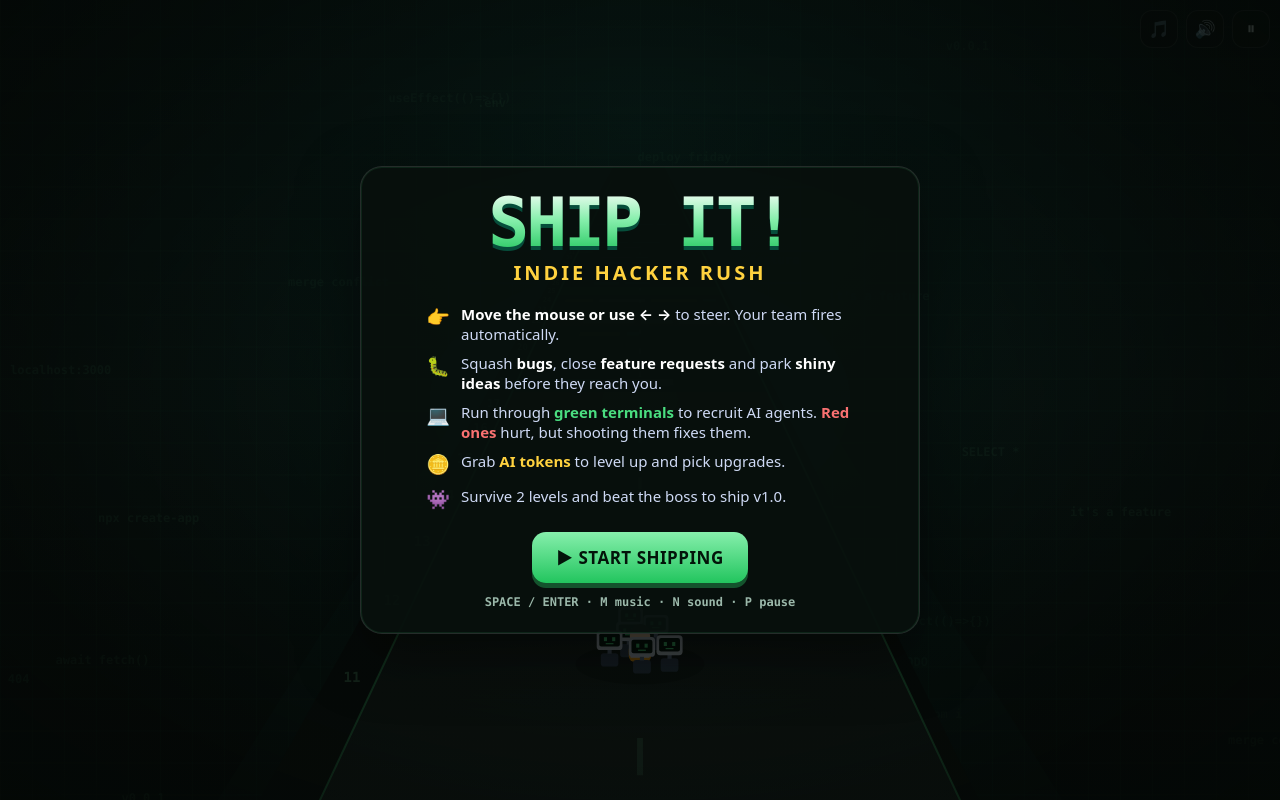
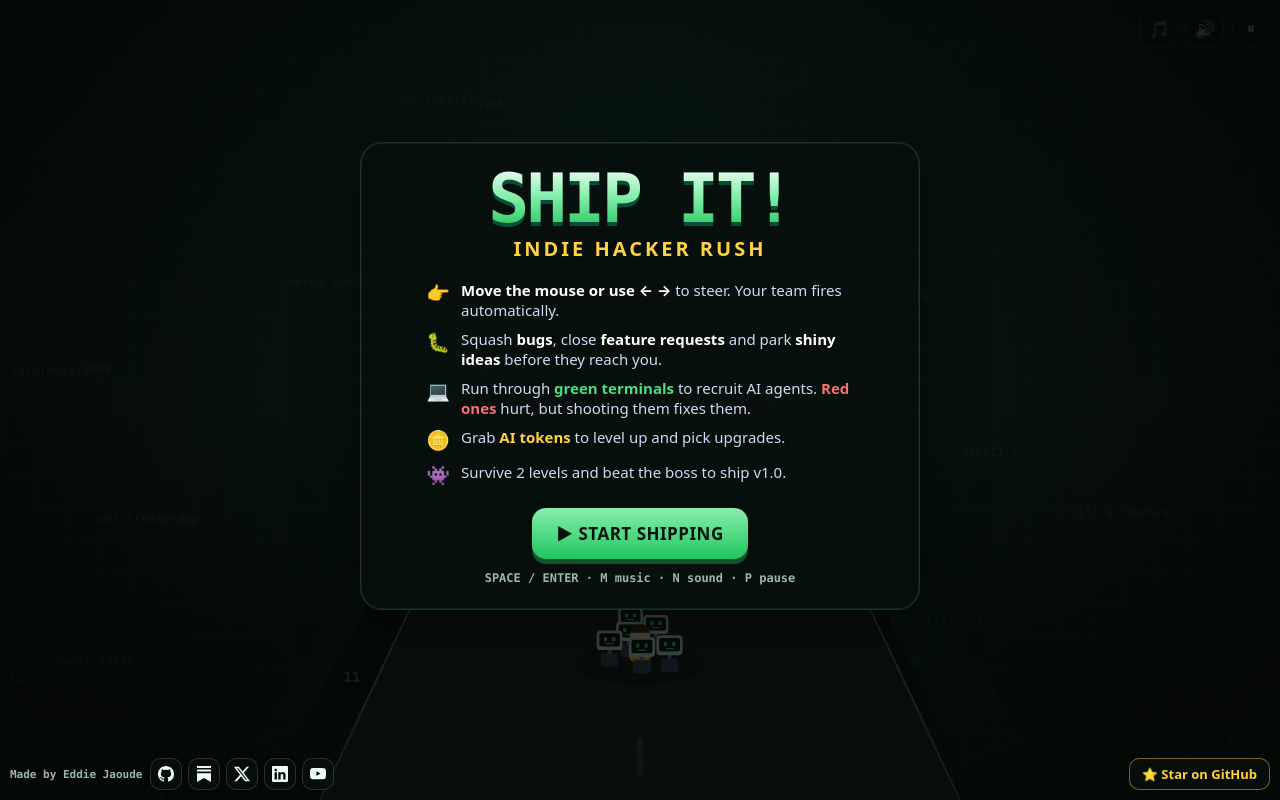
Before and after one commit to eddiejaoude/ship-it-game, a website: page index.html in a window 1280 px wide. Drawn offline with Linux system fonts and the light colour scheme; animation ran at ten frames a second.

Commit message:
Add creator social links and Star on GitHub CTA
Bottom-left: 'Made by Eddie Jaoude' with GitHub, Substack, X, LinkedIn and YouTube links (CONFIG.creator). Bottom-right: 'Star on GitHub' pill (CONFIG.repoUrl). Both show on menu screens and hide during play to avoid distraction and accidental taps while dragging.

```diff
--- a/index.html
+++ b/index.html
@@ -64,6 +64,26 @@
   .soon div small{display:block;color:var(--muted);font-weight:600}
   .lock{float:right}
   .tag{display:inline-block;font:800 11px var(--mono);padding:4px 8px;border-radius:999px;background:rgba(255,210,63,.15);color:var(--gold);letter-spacing:1px}
+  .corner{position:fixed;bottom:max(10px,env(safe-area-inset-bottom));z-index:11;transition:opacity .25s,visibility .25s}
+  #social{left:max(10px,env(safe-area-inset-left));display:flex;flex-wrap:wrap;align-items:center;gap:6px}
+  #social .by{font:700 11px var(--mono);color:var(--muted);margin-right:2px;white-space:nowrap}
+  #social a{width:32px;height:32px;border-radius:10px;display:grid;place-items:center;color:var(--ink);background:rgba(8,16,13,.75);
+    border:1px solid rgba(255,255,255,.14);backdrop-filter:blur(6px);transition:color .12s,border-color .12s,transform .12s}
+  #social a:hover,#social a:focus-visible{color:var(--cyan);border-color:var(--cyan);transform:translateY(-2px)}
+  #social svg{width:16px;height:16px}
+  #star{right:max(10px,env(safe-area-inset-right));display:block;padding:0 12px;border-radius:10px;
+    font:800 13px/30px var(--font);color:var(--gold);text-decoration:none;white-space:nowrap;background:rgba(8,16,13,.75);
+    border:1px solid rgba(255,210,63,.45);backdrop-filter:blur(6px);transition:border-color .12s,transform .12s,box-shadow .12s}
+  #star:hover,#star:focus-visible{border-color:var(--gold);transform:translateY(-2px);box-shadow:0 0 14px rgba(255,210,63,.3)}
+  #star[hidden]{display:none}
+  /* Out of the way while playing: no distraction and no accidental taps while dragging */
+  body[data-state="play"] .corner,body[data-state="dying"] .corner{opacity:0;visibility:hidden}
+  /* Keep menu panels clear of the corner row */
+  #ov{padding-bottom:64px}
+  /* Phones: label above the icons so both corners fit; very small screens drop the label */
+  @media (max-width:520px){#social{max-width:200px}#social .by{flex-basis:100%}}
+  @media (max-width:380px){#social .by{display:none}}
+  @media (max-width:360px){#star .lg{display:none}}
 </style>
 </head>
 <body>
@@ -74,6 +94,8 @@
   <button id="bPause" title="Pause (P / Esc)" aria-label="Pause">⏸</button>
 </div>
 <div id="ov"></div>
+<div id="social" class="corner"></div>
+<a id="star" class="corner" hidden target="_blank" rel="noopener" aria-label="Star on GitHub" title="Enjoying the game? Star the repo on GitHub">⭐ Star<span class="lg"> on GitHub</span></a>
 <script>
 'use strict';
 /* =========================================================================
@@ -84,8 +106,20 @@
 
 // ---- Config you may want to change when forking ------------------------------
 const CONFIG = {
-  repoUrl: 'https://github.com/eddiejaoude/ship-it-game',   // shows a Star button on the win screen (set to '' to hide)
+  repoUrl: 'https://github.com/eddiejaoude/ship-it-game',   // "Star on GitHub" in the corner on menu screens + win screen ('' to hide)
   shareUrl: 'https://eddiejaoude.github.io/ship-it-game/',  // URL included in share posts ('' = current page URL)
+  // Creator credit + social links in the bottom-left corner (hidden during play).
+  // Remove entries or set creator to null to hide. Available icons: see SOCIAL_ICONS.
+  creator: {
+    name: 'Eddie Jaoude',
+    links: {
+      github: 'https://github.com/eddiejaoude',
+      substack: 'https://substack.com/@eddiejaoude',
+      x: 'https://x.com/eddiejaoude',
+      linkedin: 'https://www.linkedin.com/in/eddiejaoude/',
+      youtube: 'https://www.youtube.com/eddiejaoude',
+    },
+  },
 };
 
 // ---- Utils -------------------------------------------------------------------
@@ -325,7 +359,7 @@ function banner(big,text,sub,dur=2.4){ G.banner={big,text,sub,t:0,dur}; }
 function shake(a){ G.shake=Math.max(G.shake,a); }
 
 // ---- Flow --------------------------------------------------------------------
-function setState(s){ G.state=s; }
+function setState(s){ G.state=s; document.body.dataset.state=s; }
 function newRun(){
   Object.assign(S,{x:0,tx:0,n:3,fireRate:1,dmg:1,pierce:0,spread:0,magnet:1,fireT:0,xp:0,lvl:1,hurt:0,picks:{},peak:1});
   G.stats={bugs:0,tickets:0,ideas:0,pings:0,tokens:0,time:0}; G.bossSnap=null; S.peak=3;
@@ -868,6 +902,28 @@ document.getElementById('bMusic').onclick=()=>{ audioInit(); toggleMusic(); };
 document.getElementById('bSfx').onclick=()=>{ audioInit(); toggleSfx(); };
 document.getElementById('bPause').onclick=()=>{ if(G.state==='play') pause(true); else if(G.state==='paused') pause(false); };
 
+// Brand icons from Bootstrap Icons v1.13.2 (MIT, https://icons.getbootstrap.com), 16x16 viewBox
+const SOCIAL_ICONS={
+  github:{label:'GitHub',d:'M8 0C3.58 0 0 3.58 0 8c0 3.54 2.29 6.53 5.47 7.59.4.07.55-.17.55-.38 0-.19-.01-.82-.01-1.49-2.01.37-2.53-.49-2.69-.94-.09-.23-.48-.94-.82-1.13-.28-.15-.68-.52-.01-.53.63-.01 1.08.58 1.23.82.72 1.21 1.87.87 2.33.66.07-.52.28-.87.51-1.07-1.78-.2-3.64-.89-3.64-3.95 0-.87.31-1.59.82-2.15-.08-.2-.36-1.02.08-2.12 0 0 .67-.21 2.2.82.64-.18 1.32-.27 2-.27s1.36.09 2 .27c1.53-1.04 2.2-.82 2.2-.82.44 1.1.16 1.92.08 2.12.51.56.82 1.27.82 2.15 0 3.07-1.87 3.75-3.65 3.95.29.25.54.73.54 1.48 0 1.07-.01 1.93-.01 2.2 0 .21.15.46.55.38A8.01 8.01 0 0 0 16 8c0-4.42-3.58-8-8-8'},
+  substack:{label:'Substack',d:'M15 3.604H1v1.891h14v-1.89ZM1 7.208V16l7-3.926L15 16V7.208zM15 0H1v1.89h14z'},
+  x:{label:'X',d:'M12.6.75h2.454l-5.36 6.142L16 15.25h-4.937l-3.867-5.07-4.425 5.07H.316l5.733-6.57L0 .75h5.063l3.495 4.633L12.601.75Zm-.86 13.028h1.36L4.323 2.145H2.865z'},
+  linkedin:{label:'LinkedIn',d:'M0 1.146C0 .513.526 0 1.175 0h13.65C15.474 0 16 .513 16 1.146v13.708c0 .633-.526 1.146-1.175 1.146H1.175C.526 16 0 15.487 0 14.854zm4.943 12.248V6.169H2.542v7.225zm-1.2-8.212c.837 0 1.358-.554 1.358-1.248-.015-.709-.52-1.248-1.342-1.248S2.4 3.226 2.4 3.934c0 .694.521 1.248 1.327 1.248zm4.908 8.212V9.359c0-.216.016-.432.08-.586.173-.431.568-.878 1.232-.878.869 0 1.216.662 1.216 1.634v3.865h2.401V9.25c0-2.22-1.184-3.252-2.764-3.252-1.274 0-1.845.7-2.165 1.193v.025h-.016l.016-.025V6.169h-2.4c.03.678 0 7.225 0 7.225z'},
+  youtube:{label:'YouTube',d:'M8.051 1.999h.089c.822.003 4.987.033 6.11.335a2.01 2.01 0 0 1 1.415 1.42c.101.38.172.883.22 1.402l.01.104.022.26.008.104c.065.914.073 1.77.074 1.957v.075c-.001.194-.01 1.108-.082 2.06l-.008.105-.009.104c-.05.572-.124 1.14-.235 1.558a2.01 2.01 0 0 1-1.415 1.42c-1.16.312-5.569.334-6.18.335h-.142c-.309 0-1.587-.006-2.927-.052l-.17-.006-.087-.004-.171-.007-.171-.007c-1.11-.049-2.167-.128-2.654-.26a2.01 2.01 0 0 1-1.415-1.419c-.111-.417-.185-.986-.235-1.558L.09 9.82l-.008-.104A31 31 0 0 1 0 7.68v-.123c.002-.215.01-.958.064-1.778l.007-.103.003-.052.008-.104.022-.26.01-.104c.048-.519.119-1.023.22-1.402a2.01 2.01 0 0 1 1.415-1.42c.487-.13 1.544-.21 2.654-.26l.17-.007.172-.006.086-.003.171-.007A100 100 0 0 1 7.858 2zM6.4 5.209v4.818l4.157-2.408z'},
+};
+function renderCreator(){
+  const c=CONFIG.creator; if(!c||!c.links) return;
+  const links=Object.entries(c.links).filter(([k,url])=>url&&SOCIAL_ICONS[k]); if(!links.length) return;
+  document.getElementById('social').innerHTML=(c.name?`<span class="by">Made by ${c.name}</span>`:'')+links.map(([k,url])=>{
+    const t=c.name?`${c.name} on ${SOCIAL_ICONS[k].label}`:SOCIAL_ICONS[k].label;
+    return `<a href="${url}" target="_blank" rel="noopener me" title="${t}" aria-label="${t}"><svg viewBox="0 0 16 16" aria-hidden="true"><path fill="currentColor" d="${SOCIAL_ICONS[k].d}"/></svg></a>`;
+  }).join('');
+}
+function renderStar(){
+  if(!CONFIG.repoUrl) return;
+  const a=document.getElementById('star'); a.href=CONFIG.repoUrl; a.hidden=false;
+}
+renderCreator(); renderStar();
+
 function showTitle(){
   setState('title'); S.n=7; G.stats={bugs:0,tickets:0,ideas:0,pings:0,tokens:0,time:0};
   showOverlay(`<div class="panel"><h1>SHIP IT!</h1><h2>INDIE HACKER RUSH</h2>
```
Also changed, not shown: README.md.
